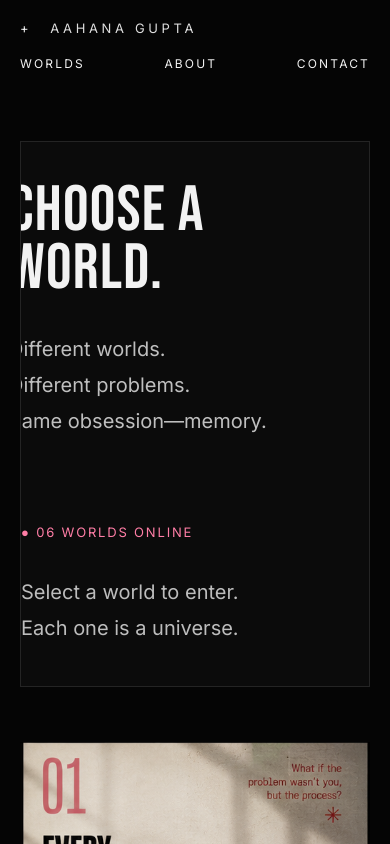
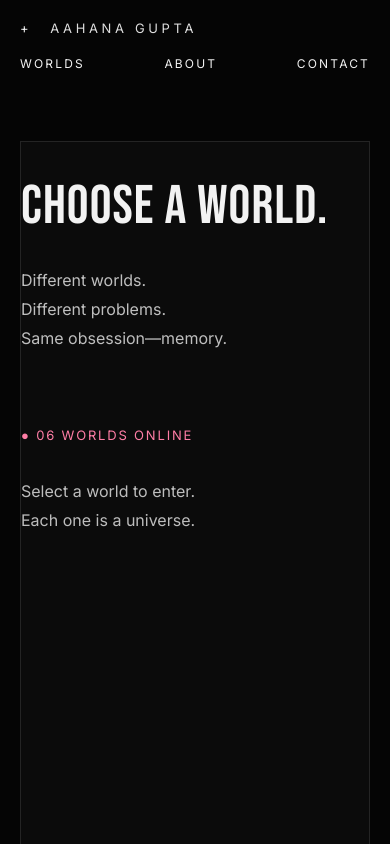
Before and after one commit to Aahanag04/Portfolio, a React app: page / in a window 390 px wide. Shown: the top 844 px of the page. Built offline with nearby package versions, Linux system fonts and the light colour scheme; the HTML template or start-up script is replaced by a standard one.

Commit message:
Improve home mobile layout

```diff
--- a/src/index.css
+++ b/src/index.css
@@ -505,11 +505,17 @@ nav{
 
 .hero{
 
+    display:flex;
+
     flex-direction:column;
 
-    height:auto;
+    align-items:flex-start;
 
-    gap:50px;
+    justify-content:flex-start;
+
+    gap:40px;
+
+    width:100%;
 
     padding:40px 0;
 
@@ -517,15 +523,25 @@ nav{
 
 .hero h1{
 
-    font-size:4rem;
+    font-size:3.4rem;
 
-    line-height:.9;
+    line-height:.92;
+
+    width:100%;
+
+    word-break:break-word;
+
+}
+
+.hero > div{
+
+    width:100%;
 
 }
 
 .hero p{
 
-    font-size:20px;
+    font-size:16px;
 
 }
 
```
